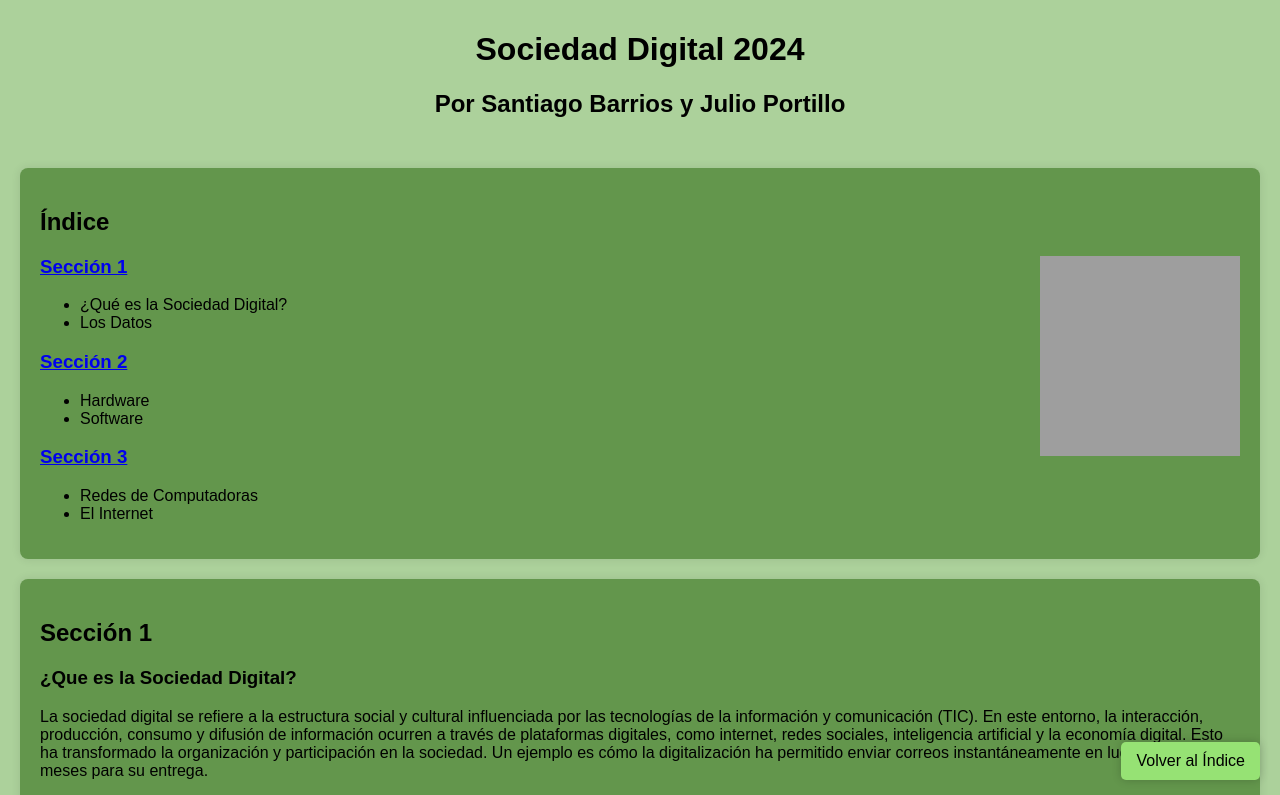
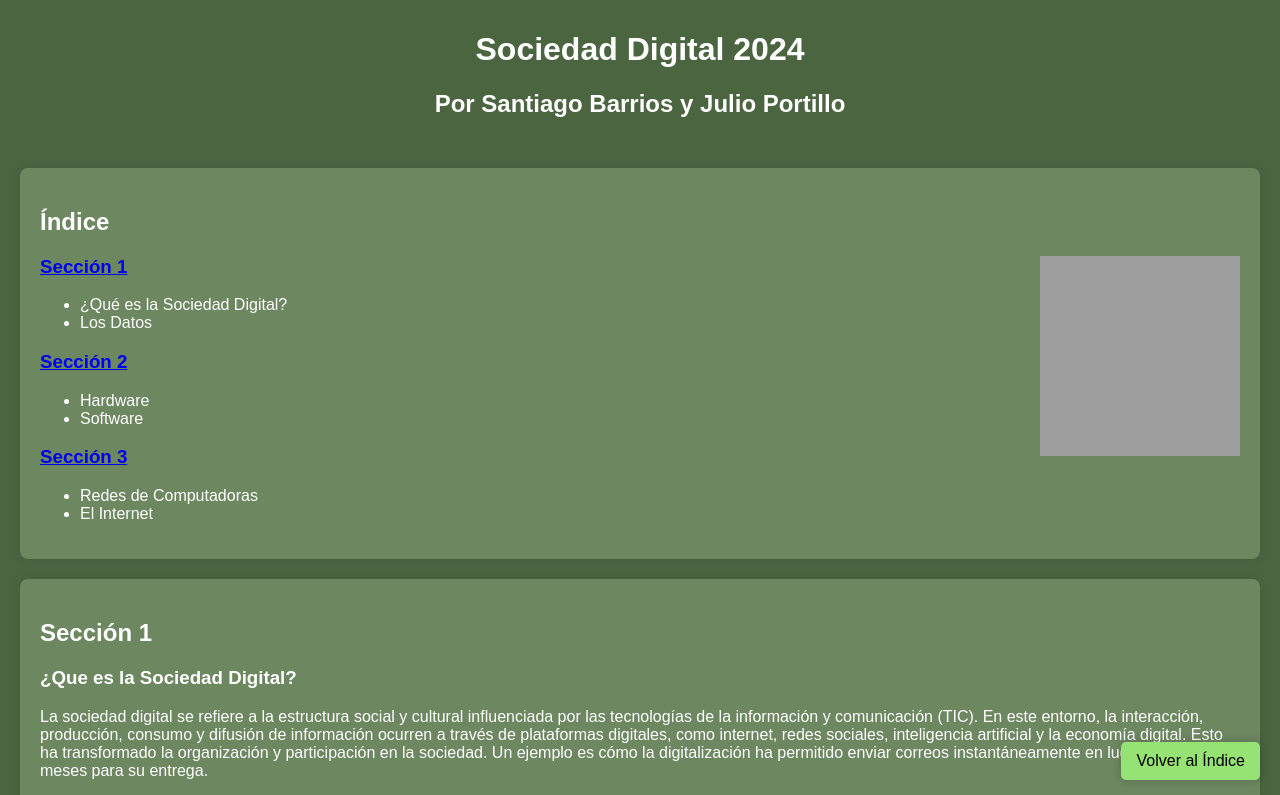
Before and after one commit to jsbc1003/SociedadDigital2024, a plain HTML site: page index.html in a window 1280 px wide. Shown: the top 795 px of the page. Drawn offline with Linux system fonts and the light colour scheme; grey boxes are pictures that could not be loaded.

Commit message:
Update styles.css

```diff
--- a/styles.css
+++ b/styles.css
@@ -2,12 +2,12 @@ body {
     font-family: Arial, sans-serif;
     margin: 0;
     padding: 0;
-    background-color: #ACD19B;
-    color: #00000;
+    background-color: #4C6541;
+    color: #FFFFFF;
 }
 
 header {
-    background-color: #ACD19B;
+    background-color: #4C6541;
     color: #00000;
     padding: 10px 0;
     text-align: center;
@@ -31,7 +31,7 @@ nav ul li a {
 section {
     padding: 20px;
     margin: 20px;
-    background-color: #63964C;
+    background-color: #6D8761;
     border-radius: 8px;
     box-shadow: 0 0 10px rgba(0, 0, 0, 0.1);
 }
```
